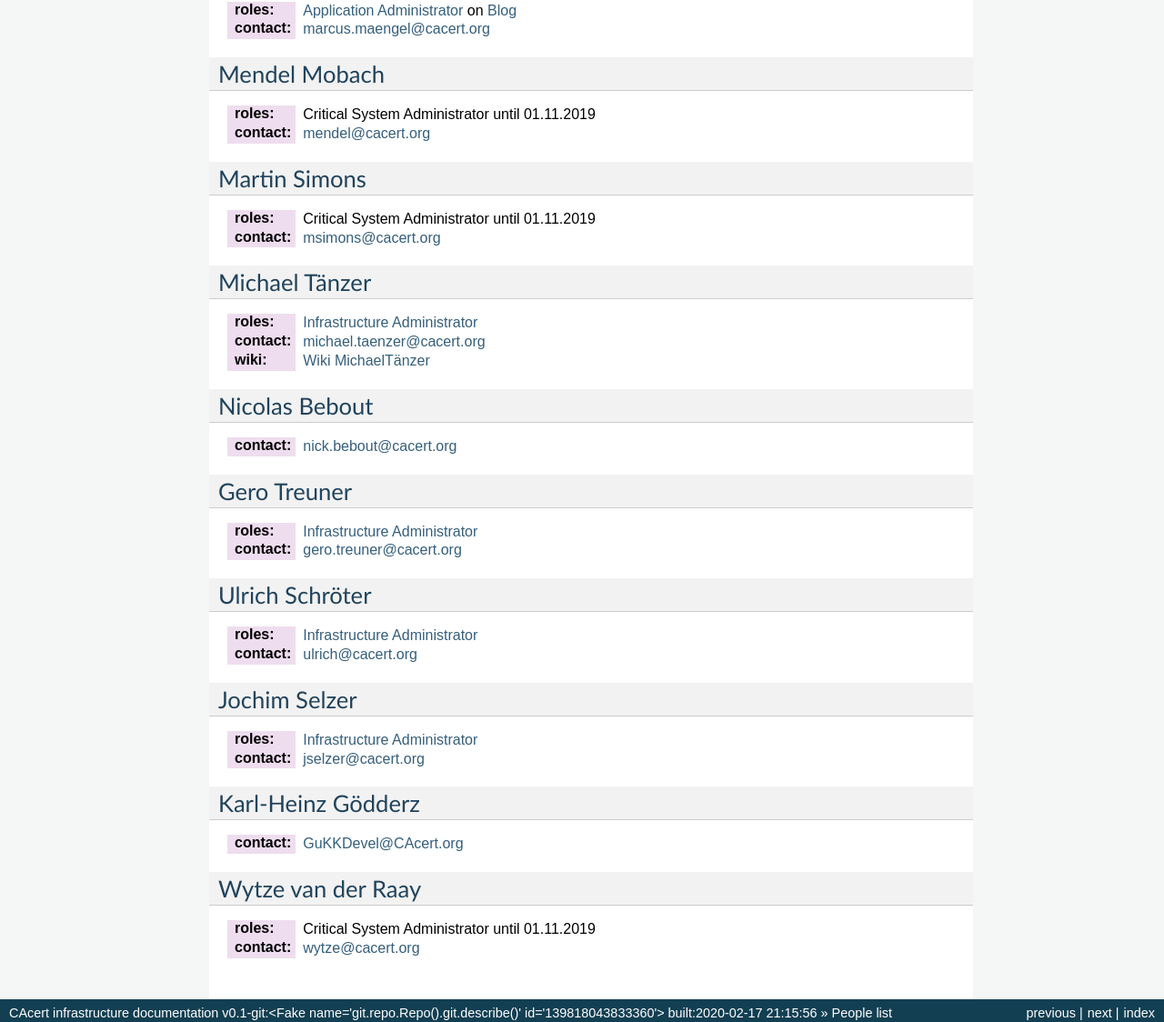
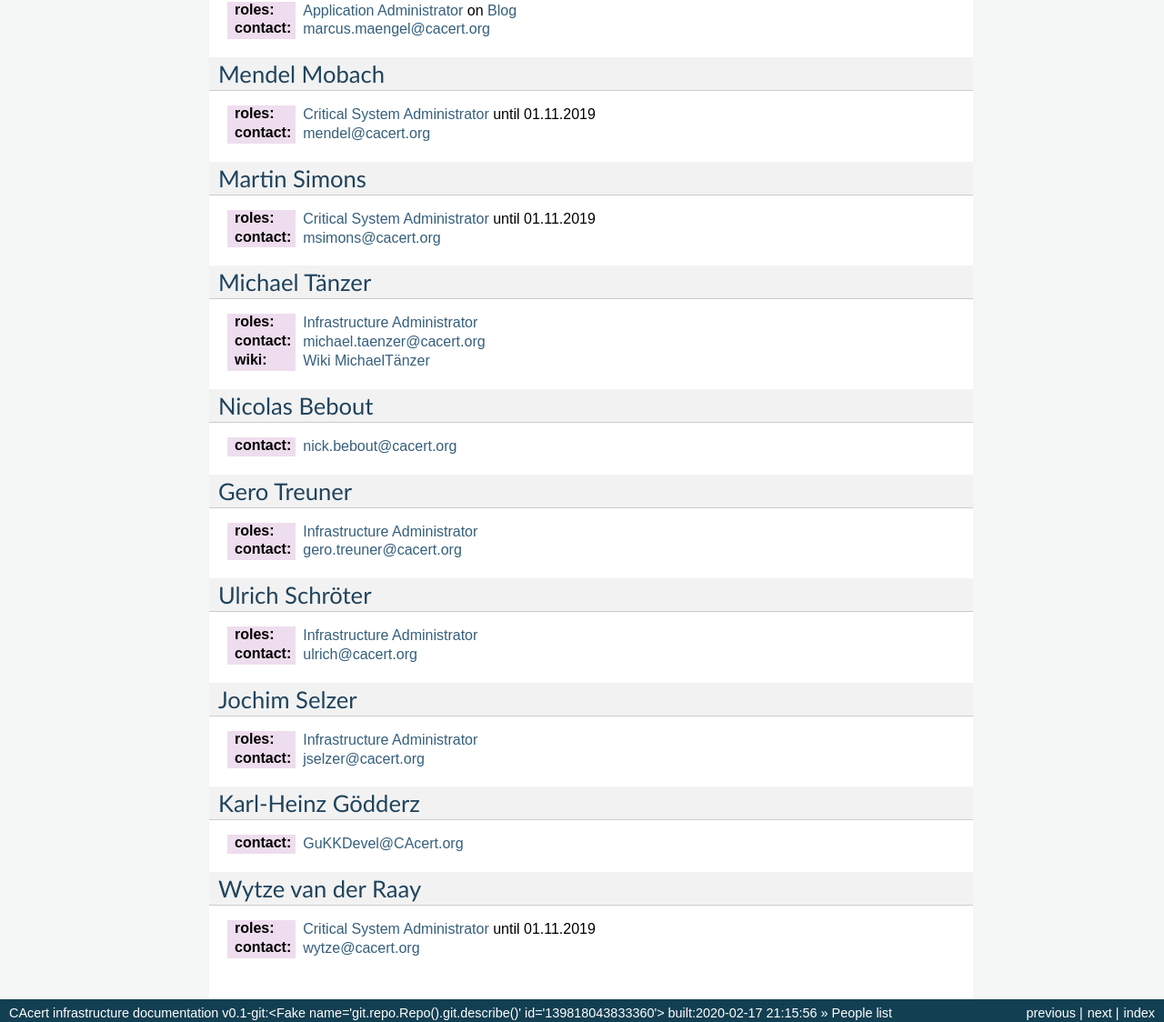
Before and after one commit to CAcertOrg/cacert-infradocs, a Sphinx documentation site: the page built from docs/people.rst, in a window 1280 px wide. Shown: the part 1174-2298 px from the top of the page at 91% size. Built offline with Sphinx 7.4.7, drawn with Linux system fonts in a browser that asks for light colours; pages that are not in the unit, such as notebooks, are missing from menus.

```diff
--- a/docs/people.rst
+++ b/docs/people.rst
@@ -92,7 +92,7 @@ Marcus Mängel
 Mendel Mobach
 =============
 
-:roles: :term:`Critical System Administrator until 01.11.2019`
+:roles: :term:`Critical System Administrator` until 01.11.2019
 :contact: mendel@cacert.org
 
 .. _people_msimons:
@@ -100,7 +100,7 @@ Mendel Mobach
 Martin Simons
 =============
 
-:roles: :term:`Critical System Administrator until 01.11.2019`
+:roles: :term:`Critical System Administrator` until 01.11.2019
 :contact: msimons@cacert.org
 
 .. _people_neo:
@@ -156,5 +156,5 @@ Karl-Heinz Gödderz
 Wytze van der Raay
 ==================
 
-:roles: :term:`Critical System Administrator until 01.11.2019`
+:roles: :term:`Critical System Administrator` until 01.11.2019
 :contact: wytze@cacert.org
```
